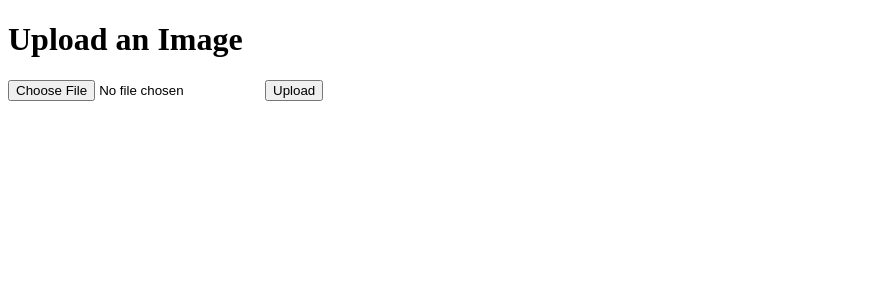
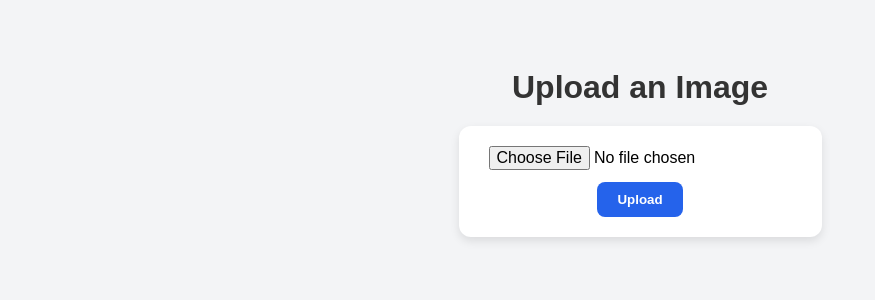
Before and after one commit to m7amd777/NASA_GalaxyOD, a Flask app: template templates/template1.html in a window 1280 px wide. Shown: the top 300 px of the page, without its empty margins (0-875 px from the left). Run offline with Flask 3, Linux system fonts and the light colour scheme; the template is opened without the code that fills it, so the values that code supplies are empty.

Commit message:
adjusted the html template with css designs

```diff
--- a/templates/template1.html
+++ b/templates/template1.html
@@ -1,19 +1,91 @@
 <!DOCTYPE html>
-<html lang="en">
+<html>
 <head>
-    <meta charset="UTF-8">
     <title>Image Upload</title>
+    <style>
+        body {
+            font-family: Arial, sans-serif;
+            background-color: #f3f4f6;
+            display: flex;
+            flex-direction: column;
+            align-items: center;
+            padding-top: 40px;
+        }
+
+        h1 {
+            color: #333;
+            margin-bottom: 20px;
+        }
+
+        form {
+            background-color: #fff;
+            padding: 20px 30px;
+            border-radius: 12px;
+            box-shadow: 0 4px 10px rgba(0,0,0,0.1);
+            display: flex;
+            flex-direction: column;
+            gap: 12px;
+            align-items: center;
+        }
+
+        input[type="file"] {
+            font-size: 16px;
+        }
+
+        input[type="submit"] {
+            padding: 10px 20px;
+            background-color: #2563eb;
+            color: white;
+            border: none;
+            border-radius: 8px;
+            cursor: pointer;
+            font-weight: bold;
+        }
+
+        input[type="submit"]:hover {
+            background-color: #1d4ed8;
+        }
+
+        .preview {
+            margin-top: 30px;
+            display: flex;
+            gap: 20px;
+            justify-content: center;
+        }
+
+        .preview img {
+            border: 2px solid #ccc;
+            border-radius: 8px;
+            width: 300px;
+        }
+
+        p {
+            margin-top: 15px;
+            color: #555;
+        }
+    </style>
 </head>
 <body>
+
     <h1>Upload an Image</h1>
     <form method="POST" enctype="multipart/form-data">
-        <input type="file" name="image">
+        <input type="file" name="image" required>
         <input type="submit" value="Upload">
     </form>
 
     {% if filename %}
         <p>Uploaded: {{ filename }}</p>
-        <img src="/uploads/{{ filename }}" width="300">
+        <div class="preview">
+            <div>
+                <p>Original</p>
+                <img src="/uploads/{{ filename }}">
+            </div>
+            <div>
+                <p>Annotated</p>
+                <img src="{{ new_img }}">
+            </div>
+        </div>
     {% endif %}
+
 </body>
 </html>
```
